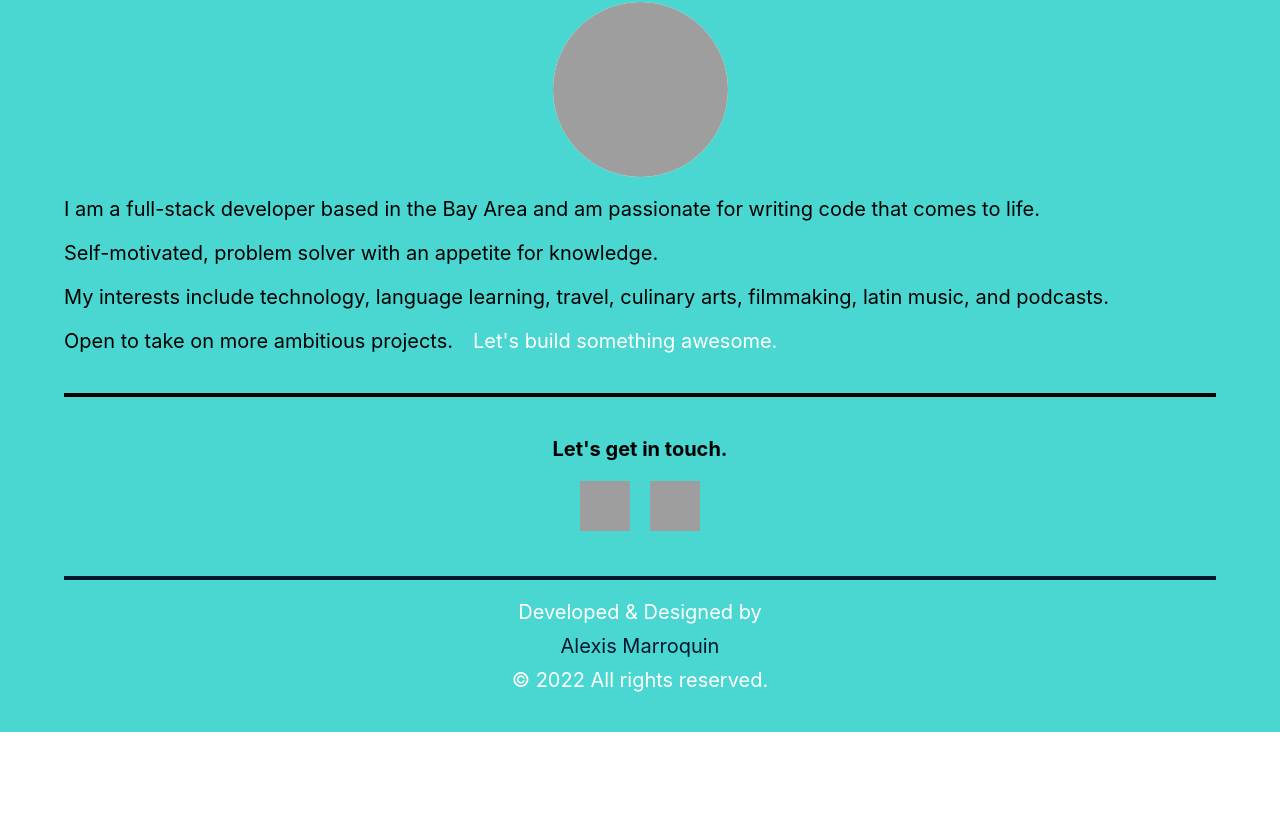
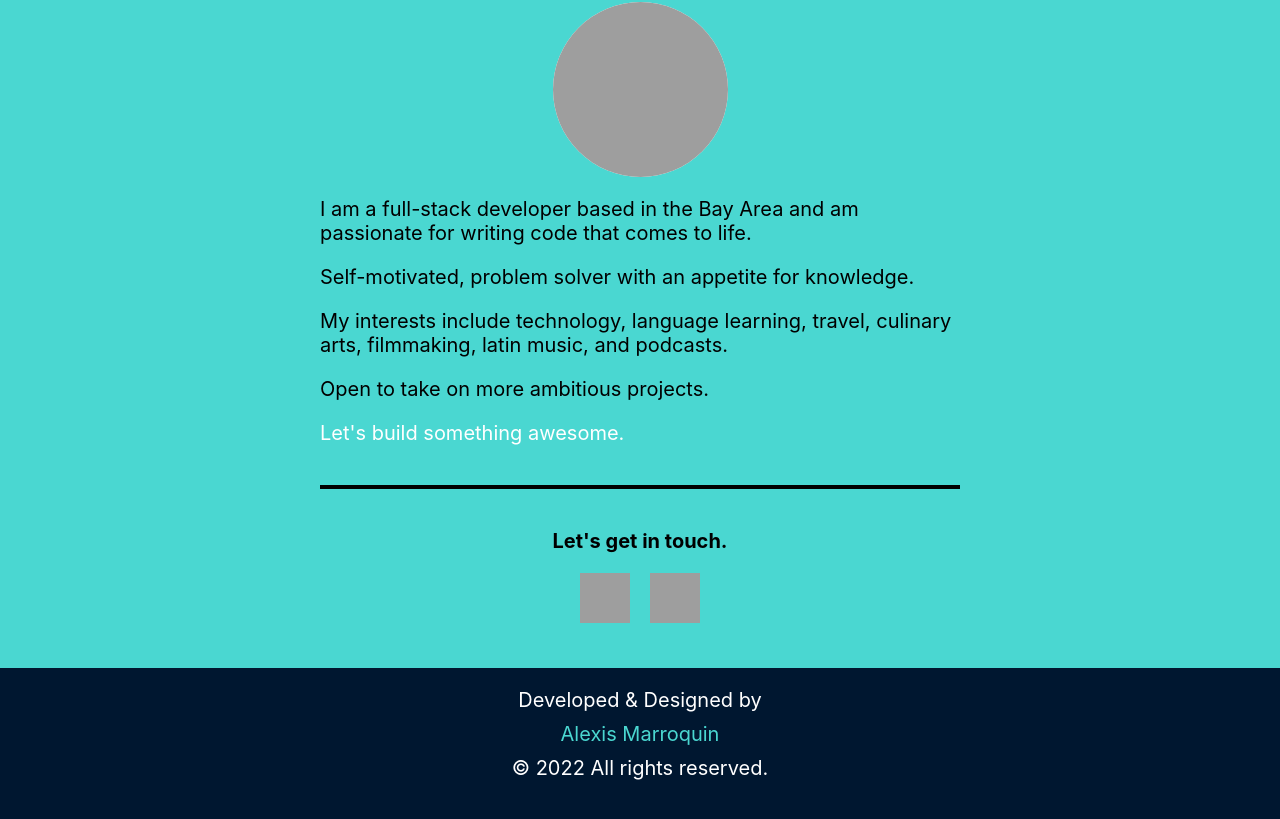
Before and after one commit to alexismarroquin7/am-fe-a, a Next.js app: page / in a window 1280 px wide. Shown: the part 1975-2794 px from the top of the page. Before the commit the page ends 2707 px from the top, so only its background shows below. Built offline with nearby package versions, Linux system fonts and the light colour scheme; grey boxes are pictures that could not be loaded.

Commit message:
adds breakpoints for about section

```diff
--- a/pages/index.js
+++ b/pages/index.js
@@ -5,10 +5,24 @@ import Head from 'next/head';
 // widgets
 import { LandingSection, ContactSection, SkillsSection, AboutSection, FooterSection } from "../widgets";
 import { useTheme } from "styled-components";
+import styled from "styled-components";
+
+const StyledHome = styled.div`
+  .Home__AboutBottomBorder {
+    width: 90%;
+  }
+
+  @media (min-width: 1025px) {
+    .Home__AboutBottomBorder {
+      width: 50%;
+    }
+  }
+`
 
 export default function Home() {
   const theme = useTheme();
   return (
+  <StyledHome>
     <Grid
       direction="column wrap"
       bgColor={theme.color.secondary.value}
@@ -24,12 +38,13 @@ export default function Home() {
       <SkillsSection/>
       <AboutSection/>
       <Border
+        className="Home__AboutBottomBorder"
         bgColor="black"
-      width="90%"
       />
       <ContactSection/>
       <FooterSection/>
 
     </Grid>
+  </StyledHome>
   )
 }
--- a/widgets/AboutSection/index.js
+++ b/widgets/AboutSection/index.js
@@ -8,18 +8,35 @@ import Image from "next/image";
 // data
 import { about } from "../../data";
 
+import styled from "styled-components";
+
+const StyledAboutSection = styled.div`
+
+  .AboutSection__Wrapper {
+    width: 90%;
+    flex-flow: column wrap;
+    align-items: center;
+    gap: 2rem;
+  }
+
+  @media (min-width: 1025px) {
+    .AboutSection__Wrapper {
+      width: 50%;
+    }
+  }
+
+`
+
 export const AboutSection = () => {
   const theme = useTheme();
   return (
+  <StyledAboutSection>
     <Section
       bgColor={theme.color.secondary.value}
       id={about.id}
     >
       <Grid
-        width="90%"
-        direction="column wrap"
-        alignItems="center"
-        gap="2rem"
+        className="AboutSection__Wrapper"
       >
         <Grid
           width="100%"
@@ -48,7 +65,8 @@ export const AboutSection = () => {
             <p
               key={paragraph.id}
               style={{
-                color: i === arr.length - 1 ? theme.color.white : theme.color.black
+                color: i === arr.length - 1 ? theme.color.white : theme.color.black,
+                width: "100%"
               }}
             >{paragraph.text}</p>
           ))}
@@ -56,5 +74,6 @@ export const AboutSection = () => {
 
       </Grid>
     </Section>
+  </StyledAboutSection>
   )
 };
--- a/widgets/FooterSection/index.js
+++ b/widgets/FooterSection/index.js
@@ -10,15 +10,12 @@ import { useTheme } from "styled-components";
 export const FooterSection = () => {
   const theme = useTheme();
   return (
+
   <Footer
-    bgColor={theme.color.secondary.value}
+    bgColor={theme.color.primary.value}
     color={theme.color.white}
     padding="0 0 4rem 0"
   >
-    <Border
-      width="90%"
-      bgColor={theme.color.primary.value}
-    />
 
     <Grid
       width="90%"
@@ -30,11 +27,12 @@ export const FooterSection = () => {
       <p>{footer.text.top}</p>
       <p
         style={{
-          color: theme.color.primary.value
+          color: theme.color.secondary.value
         }}
       >{footer.text.middle}</p>
       <p>{footer.text.bottom}</p>
     </Grid>
   </Footer>
+
   )
 }
--- a/widgets/SkillsSection/index.js
+++ b/widgets/SkillsSection/index.js
@@ -45,6 +45,7 @@ const StyledSkillsSection = styled.div`
   }
 
   .SkillsSection__Section__Wrapper__Skill__Wrapper__Text h6 {
+    width: 100%;
     font-weight: bold;
     text-align: center;
   }
```
Lines whose indentation alone changed are shown as unchanged.
